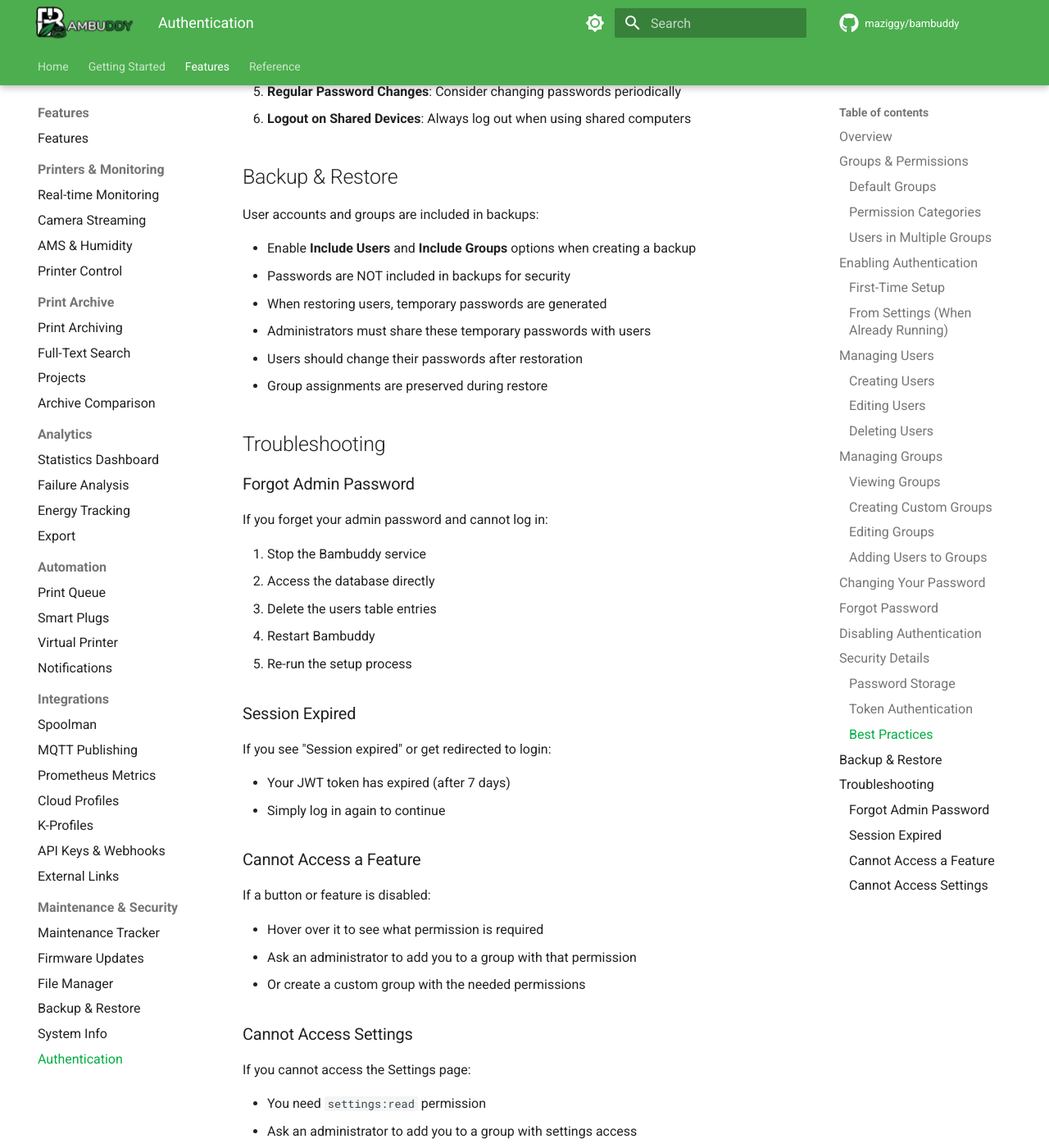
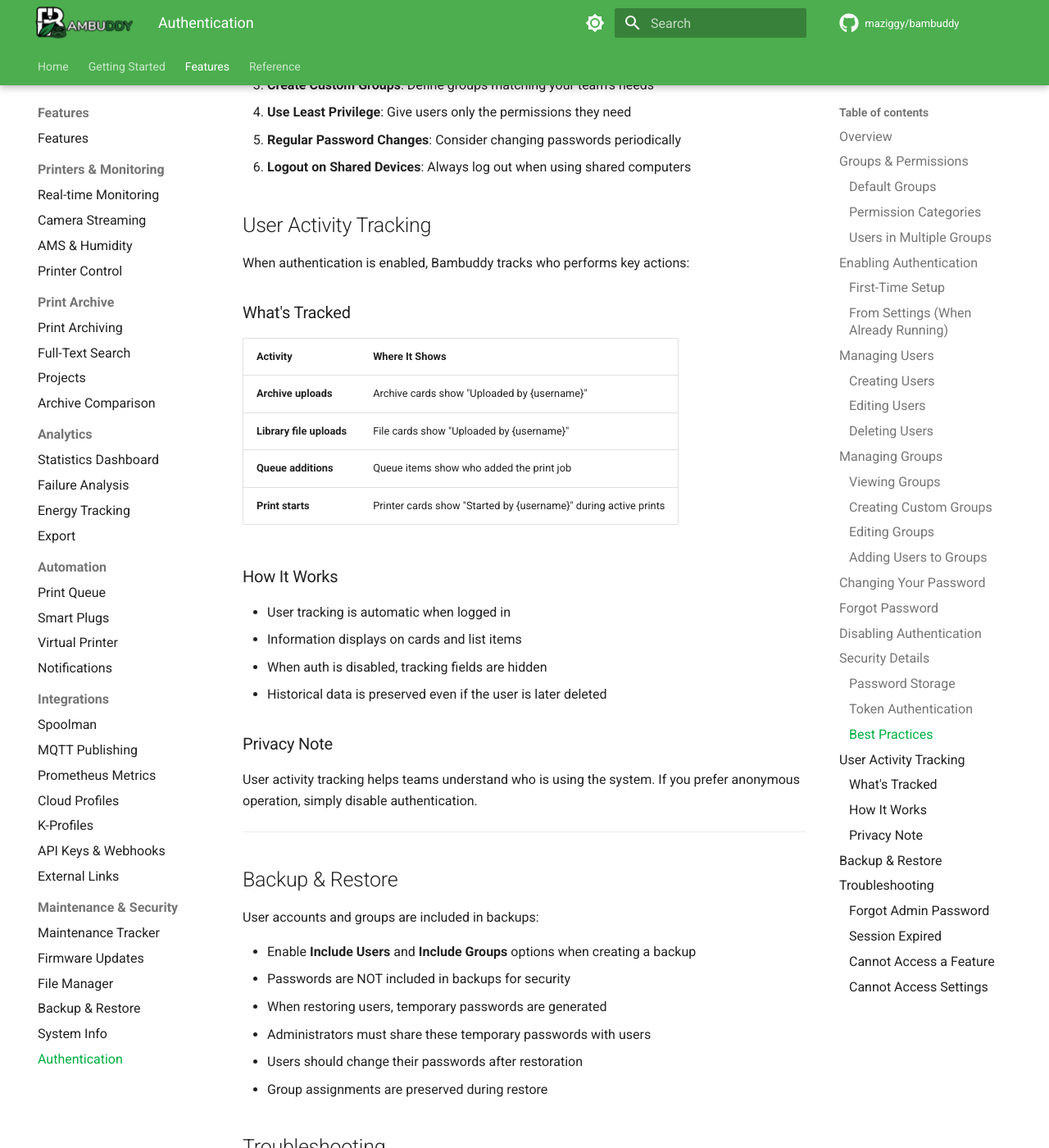
Before and after one commit to maziggy/bambuddy-wiki, an MkDocs documentation site: the page built from docs/features/authentication.md, in a window 1280 px wide and 1400 px high, scrolled down 5263 px. Shown: the whole window at 82% size. Built offline with MkDocs 1.6.1 and Material for MkDocs 9.7.7, drawn with Linux system fonts in a browser that asks for light colours; comment, search, counter and statistics services are not loaded; the version menu is left out; some of the changed text lies outside the part shown.

Commit message:
Updated Wiki

```diff
--- a/docs/features/authentication.md
+++ b/docs/features/authentication.md
@@ -10,6 +10,7 @@ When enabled, authentication provides:
 - **Group-Based Permissions**: 50+ granular permissions organized by feature
 - **Customizable Groups**: Create custom groups or use default system groups
 - **Secure Authentication**: JWT tokens with password hashing using PBKDF2
+- **User Activity Tracking**: See who uploaded archives, library files, queued prints, and started prints
 
 ## Groups & Permissions
 
@@ -172,6 +173,32 @@ Passwords are never stored in plain text. Bambuddy uses PBKDF2-SHA256 hashing wi
 5. **Regular Password Changes**: Consider changing passwords periodically
 6. **Logout on Shared Devices**: Always log out when using shared computers
 
+## User Activity Tracking
+
+When authentication is enabled, Bambuddy tracks who performs key actions:
+
+### What's Tracked
+
+| Activity | Where It Shows |
+|----------|----------------|
+| **Archive uploads** | Archive cards show "Uploaded by {username}" |
+| **Library file uploads** | File cards show "Uploaded by {username}" |
+| **Queue additions** | Queue items show who added the print job |
+| **Print starts** | Printer cards show "Started by {username}" during active prints |
+
+### How It Works
+
+- User tracking is automatic when logged in
+- Information displays on cards and list items
+- When auth is disabled, tracking fields are hidden
+- Historical data is preserved even if the user is later deleted
+
+### Privacy Note
+
+User activity tracking helps teams understand who is using the system. If you prefer anonymous operation, simply disable authentication.
+
+---
+
 ## Backup & Restore
 
 User accounts and groups are included in backups:
```
Also changed, not shown: docs/features/archiving.md (+1 -0 lines), docs/features/file-manager.md (+2 -0 lines), docs/features/print-queue.md (+1 -0 lines).
